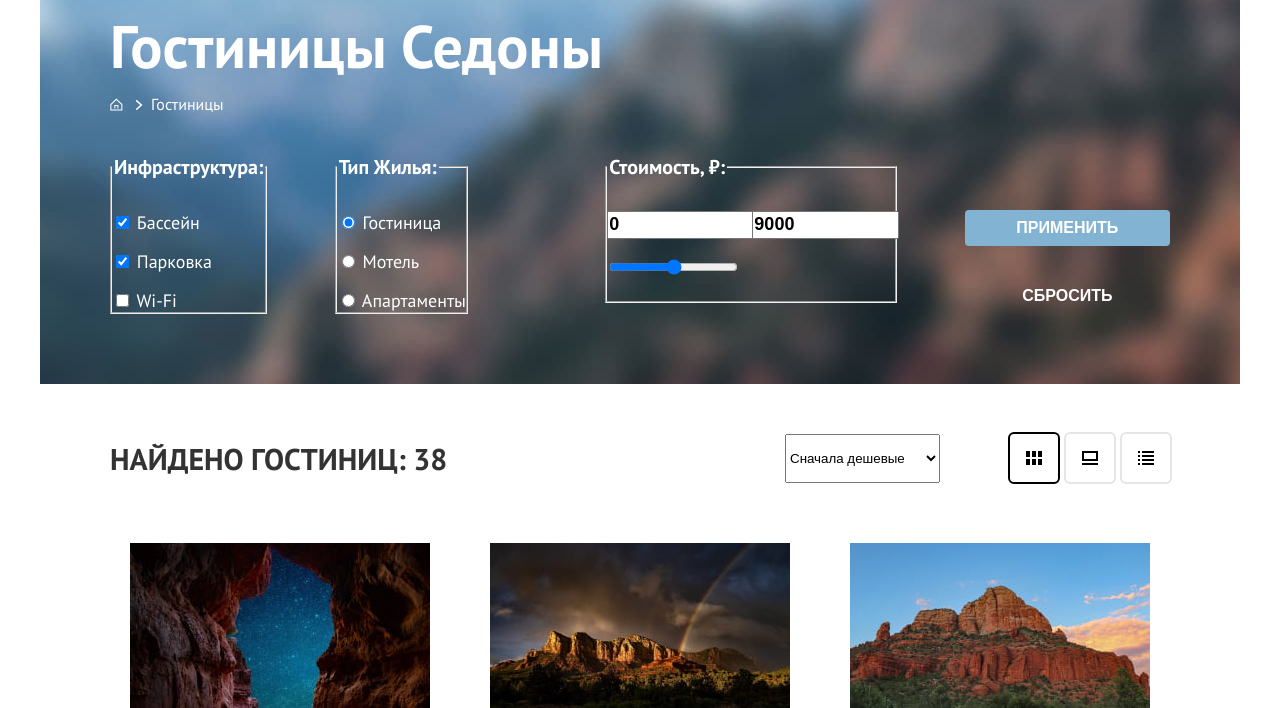
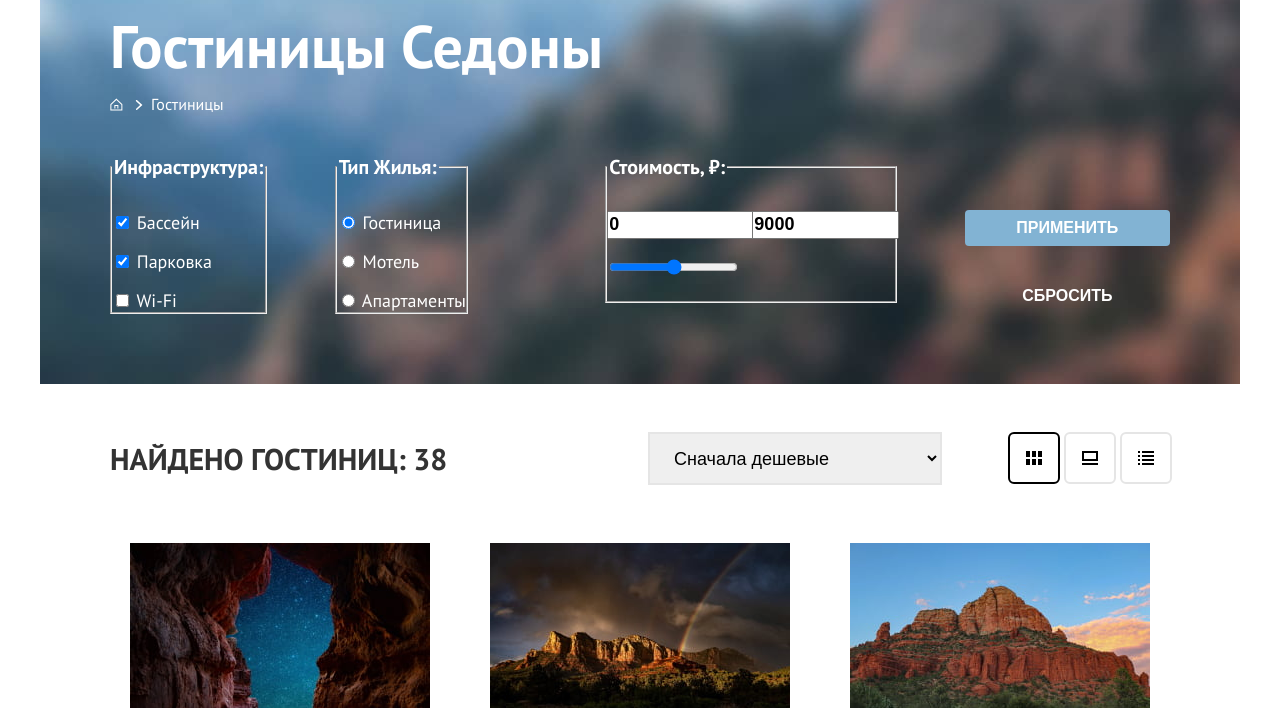
Before and after one commit to htmlacademy-htmlcss/2288929-sedona-1, a plain HTML site: page catalog.html in a window 1280 px wide. Shown: the part 92-800 px from the top of the page. Drawn offline with Linux system fonts and the light colour scheme.

Commit message:
Добавляет размеры и состояния выпадающего списка

```diff
--- a/styles/styles.css
+++ b/styles/styles.css
@@ -823,6 +823,26 @@ body {
   margin-bottom: 40px;
 }
 
+.select-control {
+  font-size: 18px;
+  line-height: 1.17;
+  width: 290px;
+  height: 49px;
+  padding: 14px 20px;
+  box-sizing: border-box;
+  border: 0;
+  outline: 2px solid #e5e5e5;
+}
+
+.select-control:hover,
+.select-control:focus {
+  outline: 2px solid #68a2ca;
+}
+
+.select-control:disabled {
+  outline: 2px solid rgba(0, 0, 0, 0.3);
+}
+
 .sorting-container {
   display: flex;
   margin-left: auto;
```
